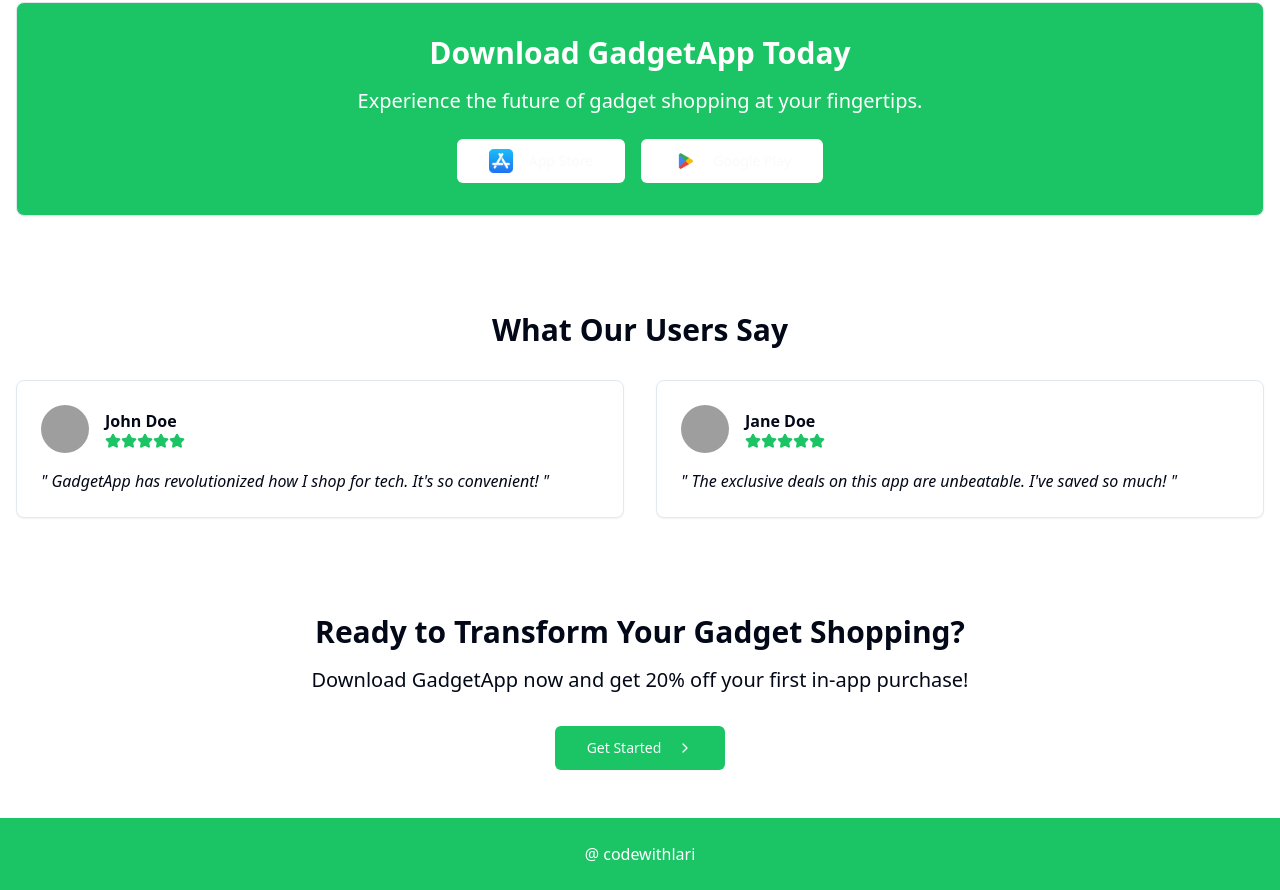
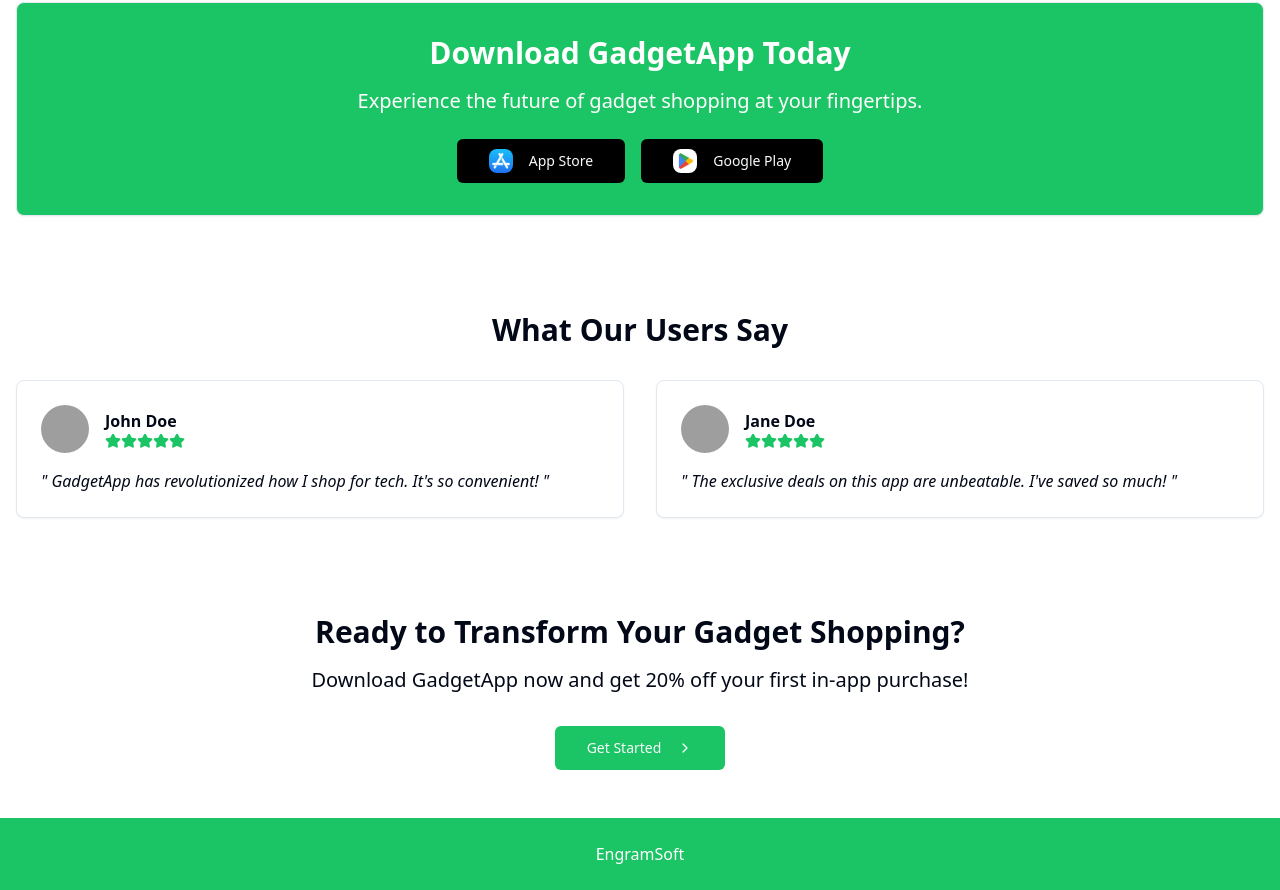
Before and after one commit to emre-ergun/engramsoft-next-shop-admin, a Next.js app: page / in a window 1280 px wide. Shown: the part 1290-2180 px from the top of the page. Built offline with nearby package versions, Linux system fonts and the light colour scheme; grey boxes are pictures that could not be loaded.

Commit message:
hero landing page completed

```diff
--- a/src/app/page.tsx
+++ b/src/app/page.tsx
@@ -171,21 +171,21 @@ export default function Home() {
                 Experience the future of gadget shopping at your fingertips.
               </p>
               <div className='flex flex-wrap justify-center gap-4 md:gap-0 md:flex-nowrap md:space-x-4'>
-                <Button size='lg' className='bg-white hover:bg-indigo-100'>
+                <Button size='lg' className='dark:bg-white bg-black hover:bg-indigo-100'>
                   <Image
                     src='/apple.jpeg'
                     alt='App Store'
-                    className='mr-2 h-6 w-6'
+                    className='mr-2 h-6 w-6 rounded-lg'
                     height={24}
                     width={24}
                   />
                   App Store
                 </Button>
-                <Button size='lg' className='bg-white hover:bg-indigo-100'>
+                <Button size='lg' className='dark:bg-white bg-black hover:bg-indigo-100'>
                   <Image
                     src='/google-play.png'
                     alt='Google Play'
-                    className='mr-2 h-6 w-6'
+                    className='mr-2 h-6 w-6 rounded-lg'
                     height={24}
                     width={24}
                   />
@@ -247,11 +247,11 @@ export default function Home() {
 
       <footer className='bg-[#1BC464] text-white'>
         <Link
-          href={`https://www.youtube.com/@codewithlari`}
+          href={`https://portfolio.engramsoft.com`}
           target='_blank'
           className='container mx-auto px-4 text-center'
         >
-          <p>@ codewithlari</p>
+          <p>EngramSoft</p>
         </Link>
       </footer>
     </div>
```
